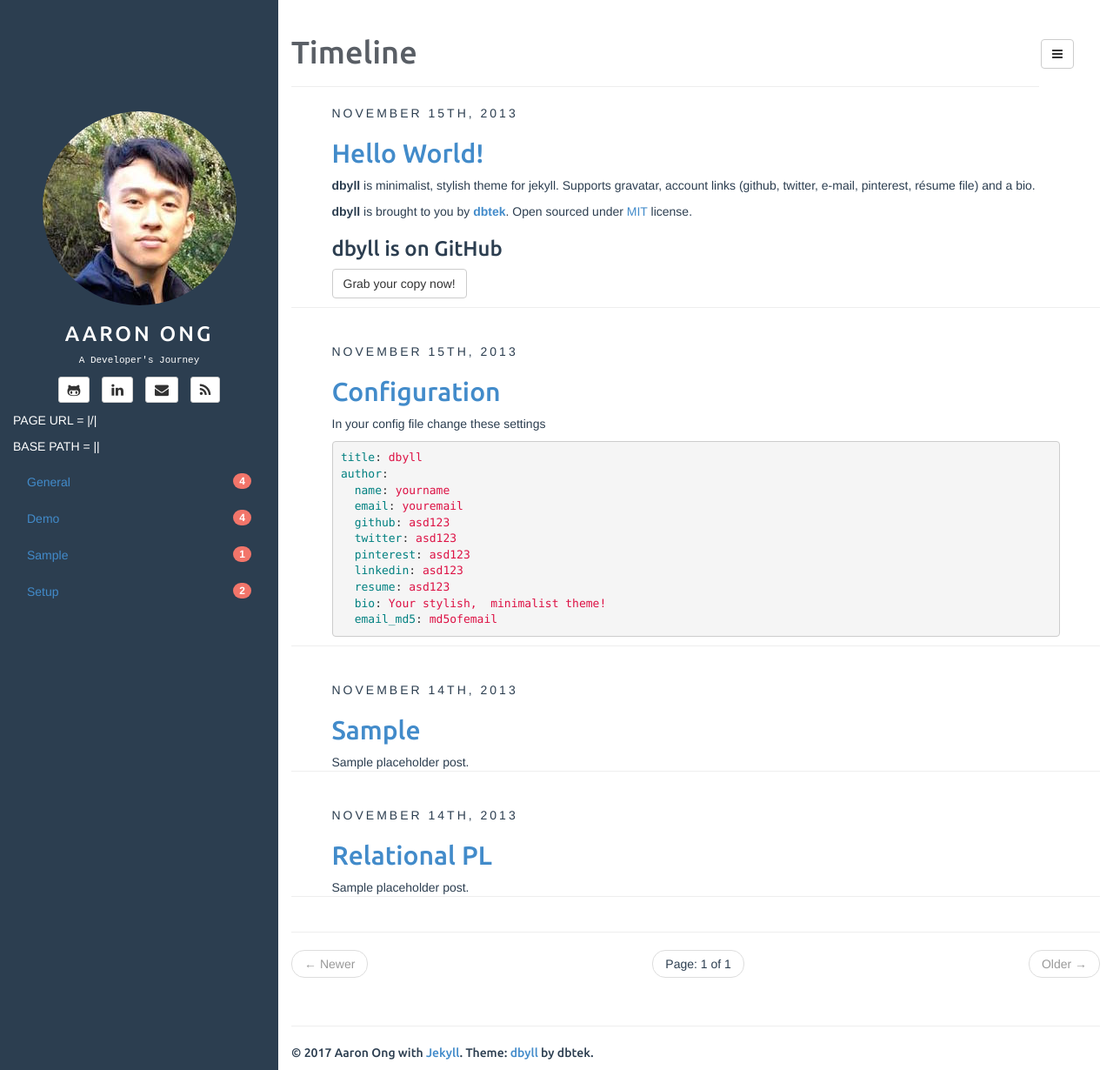
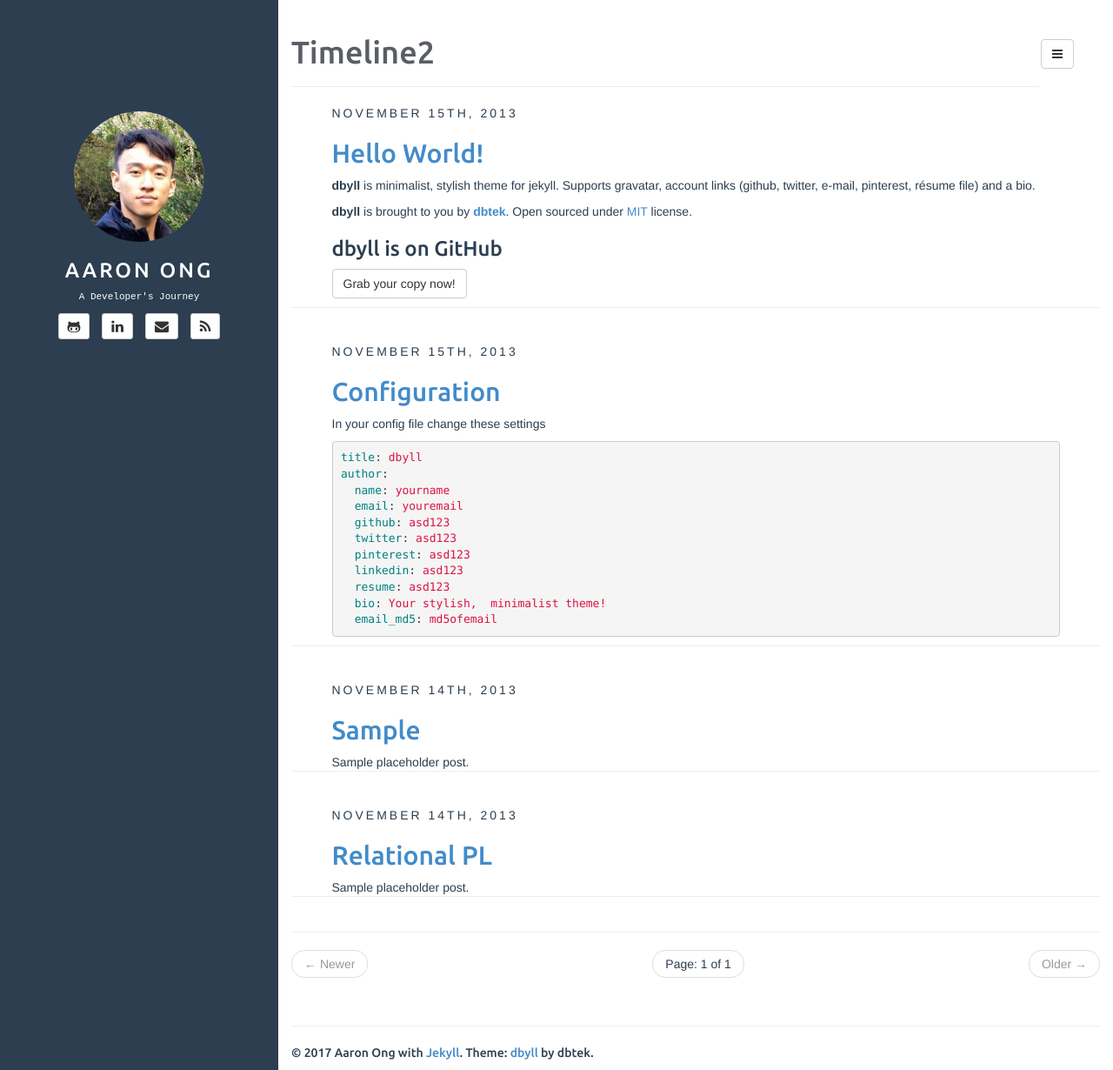
Before and after one commit to Aaronong/Aaronong.github.io, a Jekyll site: the page built from index.html, in a window 1280 px wide and 1230 px high. Shown: the whole window at 87% size. Built offline with Jekyll 4.4.1, drawn with Linux system fonts in a browser that asks for light colours; the list of posts is cut into pages by our own code.

Commit message:
Testing conditionals again

```diff
--- a/_config.yml
+++ b/_config.yml
@@ -14,7 +14,7 @@ defaults:
     scope:
       path: "" # empty string for all files
     values:
-      title: Timeline
+      title: Timeline2
 
 description: THE description
 author:
@@ -31,7 +31,7 @@ tags_path: tags.html
 # set it as url of an image
 # sidebar_background_image: https://www.dropbox.com/s/g9h23zrycedxtk5/sky.png?raw=1
 
-BASE_PATH:
+BASE_PATH: https://aaronong.github.io/
 
 gems:
   - jekyll-paginate
--- a/_includes/sidebar.html
+++ b/_includes/sidebar.html
@@ -1,7 +1,7 @@
 <!-- sidebar.html -->
 <header class="sidebar-header" role="banner">
 
-	{% if page.url != site.BASE_PATH %}
+	{% if page.url == site.BASE_PATH %}
 		<img src="{{ site.BASE_PATH}}/assets/ico/profilepic.jpg?s=150" class="img-circle" />
 	{% else %}
 		<a href="{{ site.BASE_PATH }}/">
@@ -51,7 +51,7 @@
 </div>
 
 
-{% if page.url != site.BASE_PATH %}
+{% if page.url == site.BASE_PATH %}
 <div>
 	<p>PAGE URL = |{{ page.url}}| </p>
 	<p>BASE PATH = |{{site.BASE_PATH}}| </p>
```
